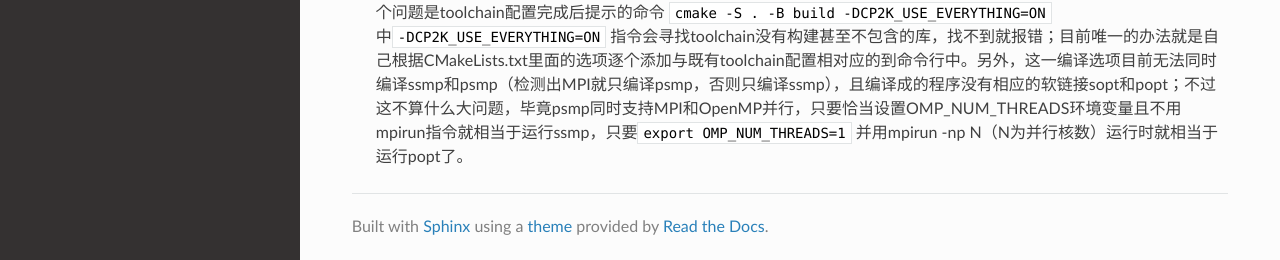
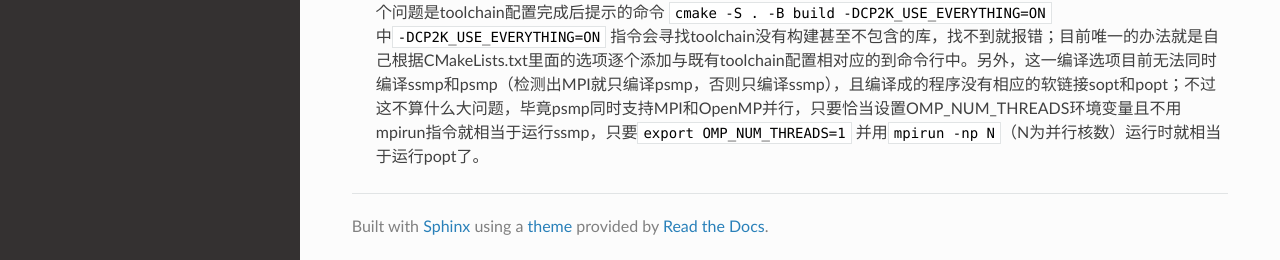
Before and after one commit to Growl1234/RTDProject, a Sphinx documentation site: the page built from source/applications/CP2K/installation.md, in a window 1280 px wide and 1174 px high. Shown: the part 911-1171 px from the top of the window. Built offline with Sphinx 7.4.7 and the Read the Docs theme 3.1.0, drawn with Linux system fonts in a browser that asks for light colours.

Commit message:
Update installation.md

```diff
--- a/source/applications/CP2K/installation.md
+++ b/source/applications/CP2K/installation.md
@@ -16,4 +16,4 @@
 
 * 如果你使用自行事先编译的HDF5并加了 <code style="font-size: 14px;">\--with-hdf5=system</code> 选项，toolchain脚本默认会自动把“-lsz”加到arch设置里，此时应当在正式编译CP2K前先运行 <code style="font-size: 14px;">sudo dnf install libaec-devel</code> 命令装上libsz，否则会出现“找不到-lsz”的错误提示。
 
-* **从版本2026.1开始，CP2K的编译将全面转为cmake，彻底放弃GNU Makefile和相应的arch文件集。** 我自己根据目前 *（2025-12-28）* 的CP2K开发版安装包尝试从cmake编译，发现两个问题，一是设置<code style="font-size: 14px;">\--with-hdf5=system</code> 时系统寻找HDF5路径仍有漏洞,不过这个漏洞只是一个小指令的问题，关于这个问题我已经提交了修复该漏洞的pull request [https://github.com/cp2k/cp2k/pull/4638](https://github.com/cp2k/cp2k/pull/4638)，希望能被采纳，想尝试的人也可以按里面的操作自己改源代码相应部分；另一个问题是toolchain配置完成后提示的命令 <code style="font-size: 14px;">cmake -S . -B build -DCP2K_USE_EVERYTHING=ON</code> 中<code style="font-size: 14px;">-DCP2K_USE_EVERYTHING=ON</code> 指令会寻找toolchain没有构建甚至不包含的库，找不到就报错；目前唯一的办法就是自己根据CMakeLists.txt里面的选项逐个添加与既有toolchain配置相对应的到命令行中。另外，这一编译选项目前无法同时编译ssmp和psmp（检测出MPI就只编译psmp，否则只编译ssmp），且编译成的程序没有相应的软链接sopt和popt；不过这不算什么大问题，毕竟psmp同时支持MPI和OpenMP并行，只要恰当设置OMP_NUM_THREADS环境变量且不用mpirun指令就相当于运行ssmp，只要<code style="font-size: 14px;">export OMP_NUM_THREADS=1</code> 并用mpirun -np N（N为并行核数）运行时就相当于运行popt了。
+* **从版本2026.1开始，CP2K的编译将全面转为cmake，彻底放弃GNU Makefile和相应的arch文件集。** 我自己根据目前 *（2025-12-28）* 的CP2K开发版安装包尝试从cmake编译，发现两个问题，一是设置<code style="font-size: 14px;">\--with-hdf5=system</code> 时系统寻找HDF5路径仍有漏洞,不过这个漏洞只是一个小指令的问题，关于这个问题我已经提交了修复该漏洞的pull request [https://github.com/cp2k/cp2k/pull/4638](https://github.com/cp2k/cp2k/pull/4638)，希望能被采纳，想尝试的人也可以按里面的操作自己改源代码相应部分；另一个问题是toolchain配置完成后提示的命令 <code style="font-size: 14px;">cmake -S . -B build -DCP2K_USE_EVERYTHING=ON</code> 中<code style="font-size: 14px;">-DCP2K_USE_EVERYTHING=ON</code> 指令会寻找toolchain没有构建甚至不包含的库，找不到就报错；目前唯一的办法就是自己根据CMakeLists.txt里面的选项逐个添加与既有toolchain配置相对应的到命令行中。另外，这一编译选项目前无法同时编译ssmp和psmp（检测出MPI就只编译psmp，否则只编译ssmp），且编译成的程序没有相应的软链接sopt和popt；不过这不算什么大问题，毕竟psmp同时支持MPI和OpenMP并行，只要恰当设置OMP_NUM_THREADS环境变量且不用mpirun指令就相当于运行ssmp，只要<code style="font-size: 14px;">export OMP_NUM_THREADS=1</code> 并用<code style="font-size: 14px;">mpirun -np N</code>（N为并行核数）运行时就相当于运行popt了。
```
